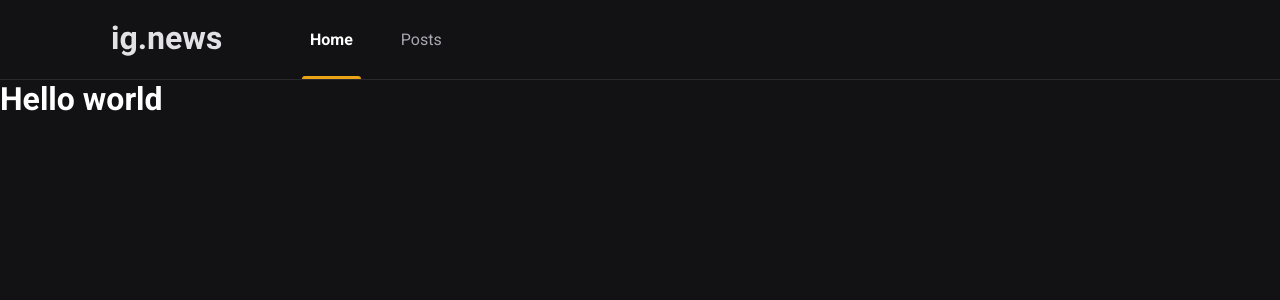
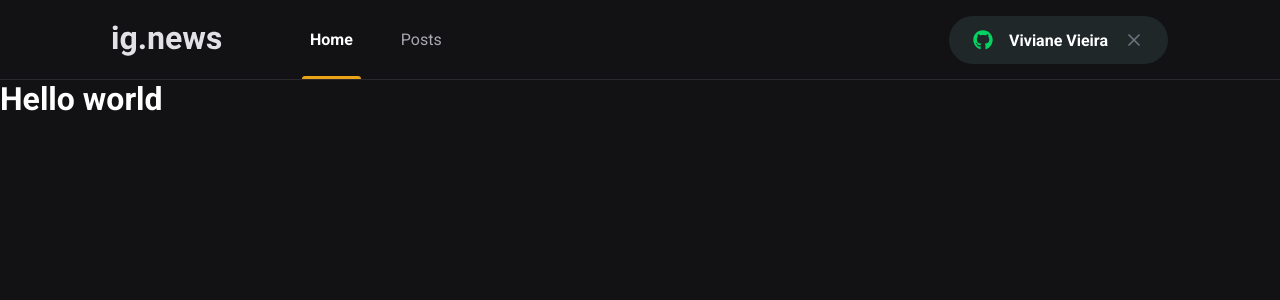
Before and after one commit to vivianevieira/ignews, a Next.js app: page / in a window 1280 px wide. Shown: the top 300 px of the page. Built offline with nearby package versions, Linux system fonts and the light colour scheme.

Commit message:
Created SignInButton component and styled it.

```diff
--- a/package.json
+++ b/package.json
@@ -11,6 +11,7 @@
     "next": "10.1.2",
     "react": "17.0.2",
     "react-dom": "17.0.2",
+    "react-icons": "^4.2.0",
     "sass": "^1.32.8"
   },
   "devDependencies": {
--- a/src/components/Header/index.tsx
+++ b/src/components/Header/index.tsx
@@ -1,3 +1,5 @@
+import { SignInButton } from '../SignInButton';
+
 import styles from './styles.module.scss';
 
 export function Header() {
@@ -9,6 +11,8 @@
           <a className={styles.active}>Home</a>
           <a>Posts</a>
         </nav>
+
+        <SignInButton />
       </div>
     </header>
   );
--- a/src/components/Header/styles.module.scss
+++ b/src/components/Header/styles.module.scss
@@ -53,4 +53,8 @@
 
 
   }
+
+  button {
+    margin-left: auto;
+  }
 }
--- /dev/null
+++ b/src/components/SignInButton/index.tsx
@@ -0,0 +1,27 @@
+import { FaGithub } from 'react-icons/fa'
+import { FiX } from 'react-icons/fi'
+
+import styles from './styles.module.scss';
+
+export function SignInButton() {
+  const isUserLoggedIn = true;
+
+  return  isUserLoggedIn ? (
+    <button
+      type="button"
+      className={styles.signInButton}
+    >
+      <FaGithub color="#04d361" />
+      Viviane Vieira
+      <FiX color="#737380" className={styles.closeIcon} />
+    </button>
+  ) : (
+    <button
+      type="button"
+      className={styles.signInButton}
+    >
+      <FaGithub color="#eba417" />
+      Sign in with GitHub
+    </button>
+  );
+}
--- /dev/null
+++ b/src/components/SignInButton/styles.module.scss
@@ -0,0 +1,33 @@
+.signInButton {
+  height: 3rem;
+  border-radius: 3rem;
+  background: var(--gray-850);
+  border: 0;
+  padding: 0 1.5rem;
+
+  display: flex;
+  align-items: center;
+  justify-content: center;
+
+  color: var(--white);
+  font-weight: bold;
+
+  svg {
+    width: 20px;
+    height: 20px;
+  }
+
+  svg:first-child {
+    margin-right: 1rem;
+  }
+
+  svg.closeIcon {
+    margin-left: 1rem;
+  }
+
+  transition: filter 0.2s;
+
+  &:hover {
+    filter: brightness(0.8);
+  }
+}
--- a/src/styles/global.scss
+++ b/src/styles/global.scss
@@ -10,6 +10,7 @@
   --gray-100: #e1e1e6;
   --gray-300: #a8a8b3;
   --gray-800: #29292e;
+  --gray-850: #1f2729;
   --gray-900: #121214;
 
   -cyan-500: #61dafb;
```
Also changed, not shown: 1 other file (tests, documents, lock files or other folders).
